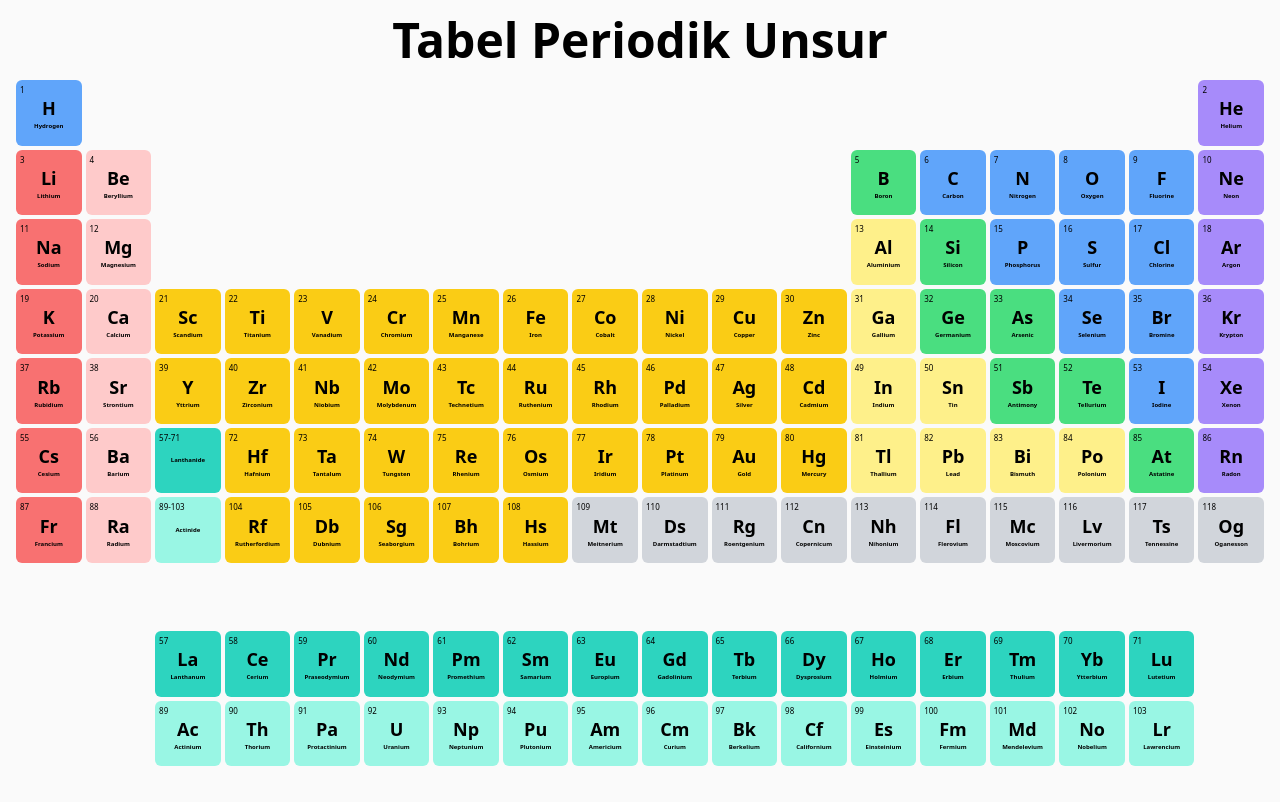
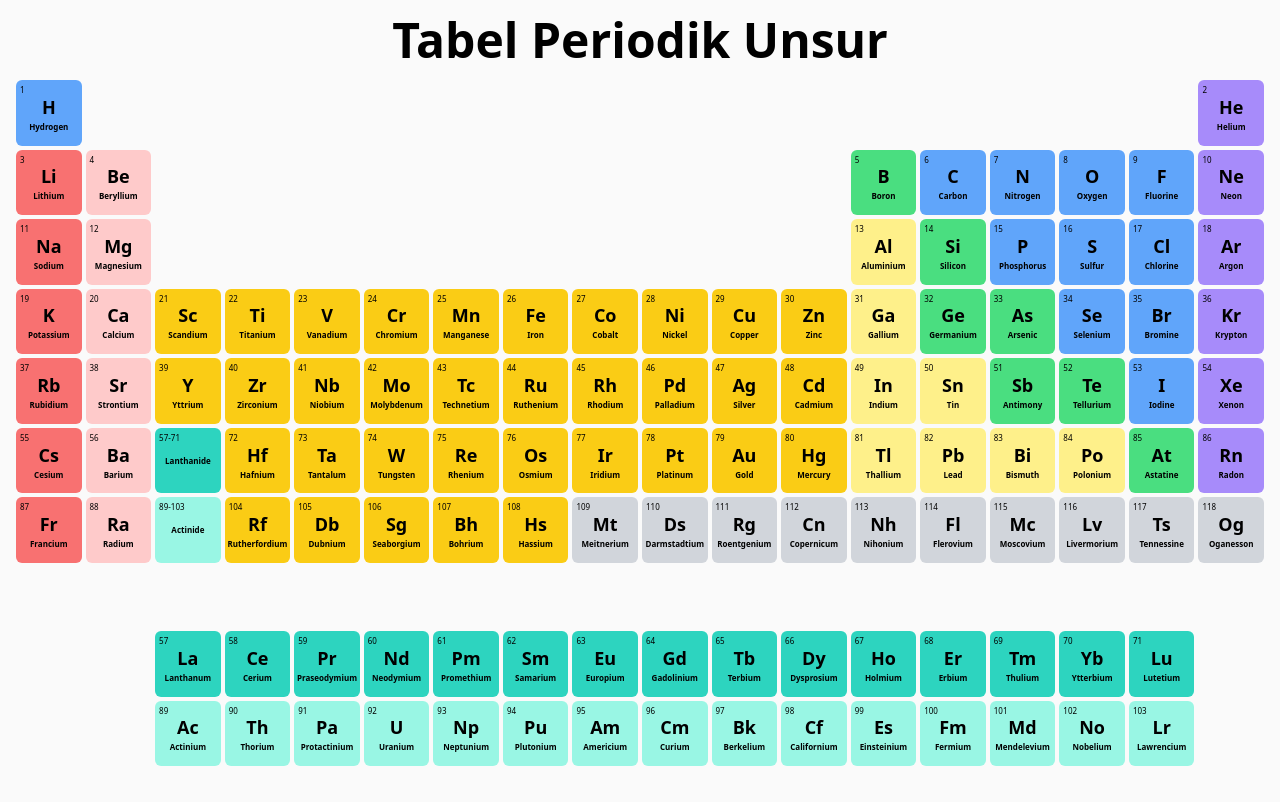
Before and after one commit to erickhilda/unsur, a Next.js app: page / in a window 1280 px wide. Built offline with nearby package versions, Linux system fonts and the light colour scheme.

Commit message:
feat: add responsive table periodic view on mobile

```diff
--- a/src/components/element-tile.tsx
+++ b/src/components/element-tile.tsx
@@ -70,7 +70,9 @@ function ElementTile({
 
       <span className="flex flex-col justify-center items-center text-center">
         <h2 className="lg:text-lg text-xs font-semibold">{element.symbol}</h2>
-        <p className="text-xxxxs lg:font-bold lg:block">{element.name}</p>
+        <p className="text-xxxxs lg:text-xxxs lg:font-bold lg:block">
+          {element.name}
+        </p>
         {/* <p className="lg:text-xxxs hidden lg:block">{element.category}</p> */}
       </span>
     </Link>
```
